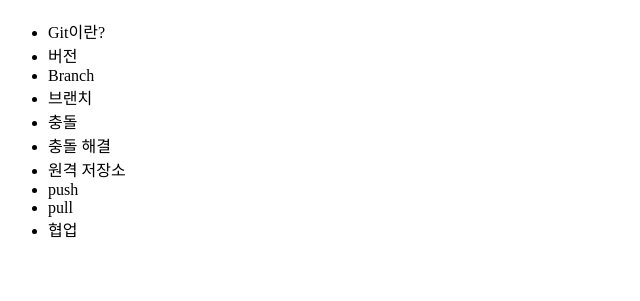
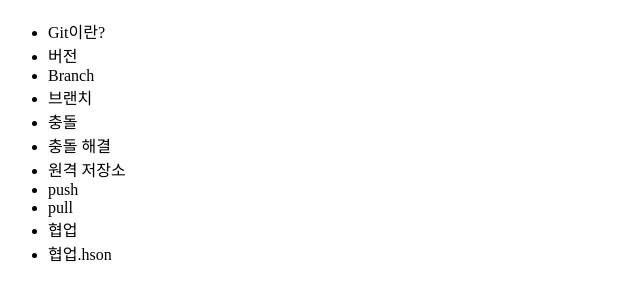
Before and after one commit to hanbee1005/opentutorials_git_hanbee, a plain HTML site: page index.html in a window 1280 px wide. Shown: the part 61-362 px from the top of the page, without its empty margins (0-640 px from the left). Drawn offline with Linux system fonts and the light colour scheme.

Commit message:
협업.hson 추가

```diff
--- a/index.html
+++ b/index.html
@@ -19,6 +19,7 @@
             <li>push</li>
             <li>pull</li>
             <li>협업</li>
+            <li>협업.hson</li>
         </ul>
     </body>
 </html>
```
